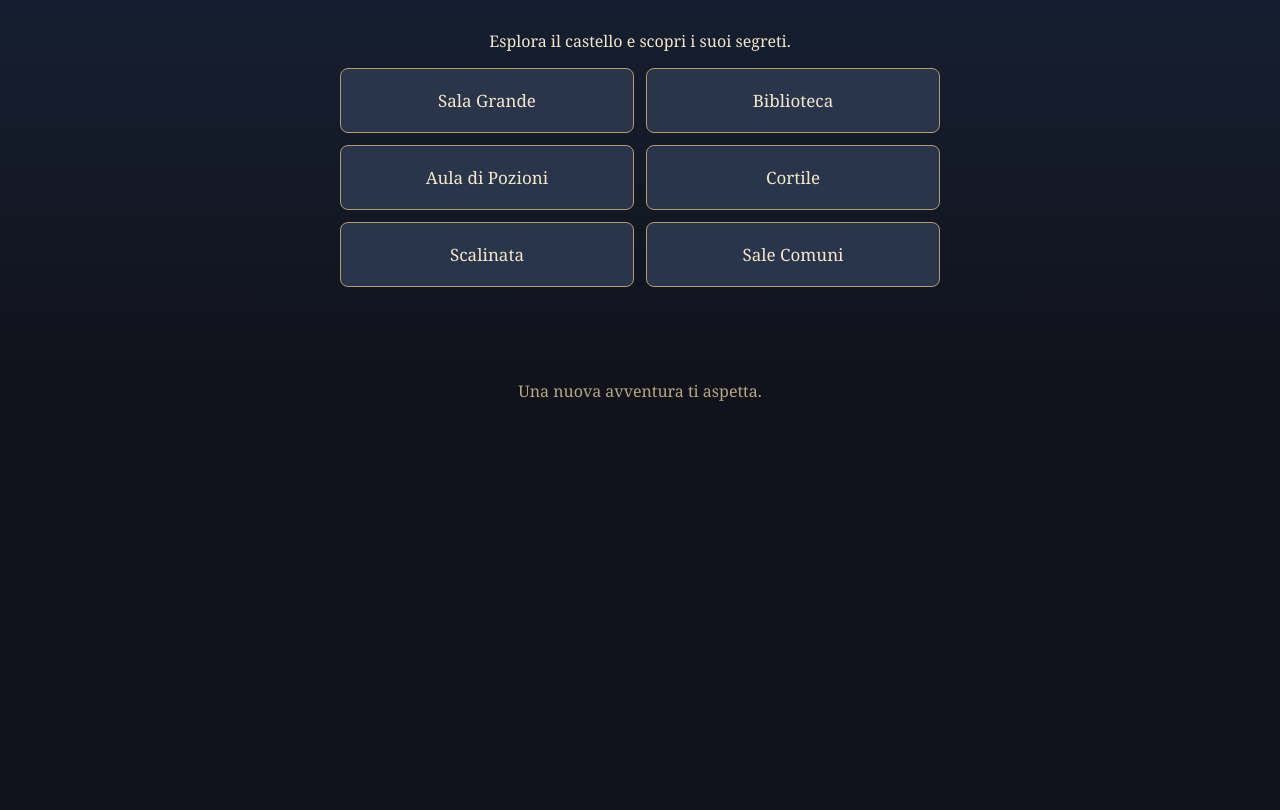
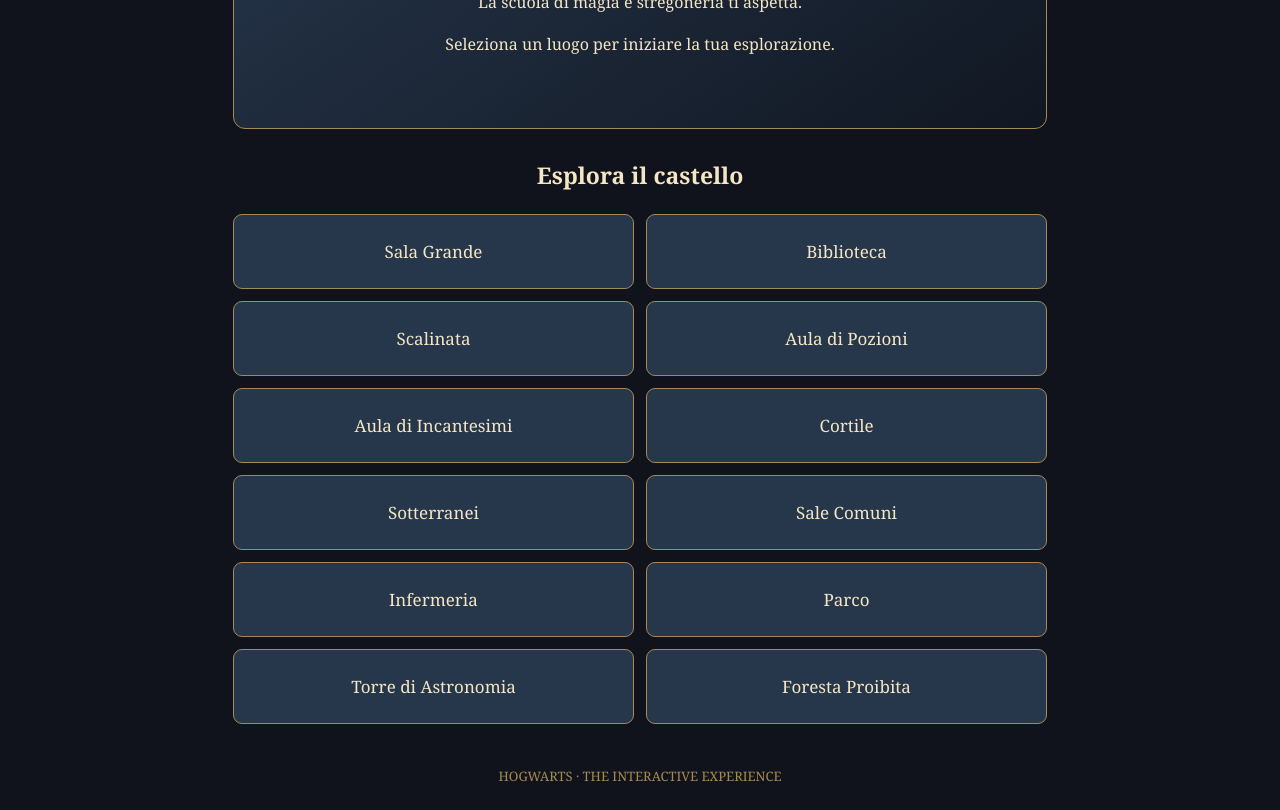
Before and after one commit to alessialombardozzi1-spec/hogwarts-interactive-experience-, a plain HTML site: page index.html in a window 1280 px wide. Shown: the part 312-1122 px from the top of the page. Before the commit the page ends 800 px from the top, so only its background shows below. Drawn offline with Linux system fonts and the light colour scheme.

Commit message:
Update index.html

```diff
--- a/index.html
+++ b/index.html
@@ -4,88 +4,233 @@
 <meta charset="UTF-8">
 <meta name="viewport" content="width=device-width, initial-scale=1">
 <title>Hogwarts | The Interactive Experience</title>
+
 <style>
-* { box-sizing: border-box; }
+* {
+  box-sizing: border-box;
+}
+
 body {
   margin: 0;
-  background: #10131c;
-  color: #f5e8c8;
+  background: #10131b;
+  color: #f4e6c5;
   font-family: Georgia, serif;
+}
+
+header {
   text-align: center;
+  padding: 25px 10px;
+  background: #111a29;
+  border-bottom: 1px solid #a58a54;
 }
-header { padding: 35px 12px 20px; }
-h1 { font-size: 38px; letter-spacing: 5px; margin: 0; }
-h2 { font-size: 15px; letter-spacing: 3px; font-weight: normal; }
-#scene {
-  min-height: 65vh;
-  padding: 35px 15px;
-  background: linear-gradient(#17243a,#11131c);
-  display: flex;
-  flex-direction: column;
-  justify-content: center;
-  align-items: center;
+
+h1 {
+  font-size: 36px;
+  letter-spacing: 6px;
+  margin: 0;
 }
-#scene h3 { font-size: 30px; }
-#places {
+
+header p {
+  letter-spacing: 3px;
+  font-size: 12px;
+}
+
+main {
+  padding: 18px;
+  max-width: 850px;
+  margin: auto;
+}
+
+.welcome {
+  text-align: center;
+  padding: 55px 15px;
+  background: linear-gradient(145deg,#26364b,#111722);
+  border: 1px solid #a58a54;
+  border-radius: 12px;
+  margin-bottom: 25px;
+}
+
+.welcome h2 {
+  font-size: 29px;
+}
+
+.welcome p {
+  line-height: 1.6;
+}
+
+h3 {
+  text-align: center;
+  font-size: 23px;
+  margin-top: 30px;
+}
+
+.places {
   display: grid;
   grid-template-columns: repeat(2,1fr);
   gap: 12px;
-  width: 100%;
-  max-width: 600px;
 }
+
 button {
-  background: #29354b;
-  color: #f5e8c8;
-  border: 1px solid #b69b65;
-  border-radius: 8px;
-  padding: 20px 8px;
-  font: 17px Georgia,serif;
+  min-height: 75px;
+  padding: 15px 8px;
+  background: #26364b;
+  color: #f4e6c5;
+  border: 1px solid #a58a54;
+  border-radius: 9px;
+  font-family: Georgia,serif;
+  font-size: 17px;
   cursor: pointer;
 }
-button:active { background: #665331; }
-#back { margin: 20px; display: none; }
-footer { padding: 20px; color: #b9a77e; }
+
+button:active {
+  background: #705b35;
+}
+
+.room {
+  display: none;
+  text-align: center;
+  padding: 30px 12px;
+  min-height: 65vh;
+}
+
+.room h2 {
+  font-size: 30px;
+}
+
+.room p {
+  line-height: 1.7;
+}
+
+.room-content {
+  padding: 35px 15px;
+  margin: 25px 0;
+  background: linear-gradient(145deg,#29384c,#171d29);
+  border: 1px solid #a58a54;
+  border-radius: 12px;
+}
+
+.back {
+  margin-top: 20px;
+  width: 100%;
+}
+
+footer {
+  text-align: center;
+  padding: 25px;
+  color: #a58a54;
+  font-size: 13px;
+}
 </style>
 </head>
+
 <body>
 
 <header>
-<h1>HOGWARTS</h1>
-<h2>THE INTERACTIVE EXPERIENCE</h2>
+  <h1>HOGWARTS</h1>
+  <p>THE INTERACTIVE EXPERIENCE</p>
 </header>
 
-<main id="scene">
-<h3>Benvenuta a Hogwarts</h3>
-<p>Esplora il castello e scopri i suoi segreti.</p>
-<div id="places">
-<button onclick="enter('Sala Grande')">Sala Grande</button>
-<button onclick="enter('Biblioteca')">Biblioteca</button>
-<button onclick="enter('Aula di Pozioni')">Aula di Pozioni</button>
-<button onclick="enter('Cortile')">Cortile</button>
-<button onclick="enter('Scalinata')">Scalinata</button>
-<button onclick="enter('Sala Comune')">Sale Comuni</button>
-</div>
+<main>
+
+<section id="home">
+  <div class="welcome">
+    <h2>Benvenuta a Hogwarts</h2>
+    <p>La scuola di magia e stregoneria ti aspetta.</p>
+    <p>Seleziona un luogo per iniziare la tua esplorazione.</p>
+  </div>
+
+  <h3>Esplora il castello</h3>
+
+  <div class="places">
+    <button onclick="openRoom('Sala Grande')">Sala Grande</button>
+    <button onclick="openRoom('Biblioteca')">Biblioteca</button>
+    <button onclick="openRoom('Scalinata')">Scalinata</button>
+    <button onclick="openRoom('Aula di Pozioni')">Aula di Pozioni</button>
+    <button onclick="openRoom('Aula di Incantesimi')">Aula di Incantesimi</button>
+    <button onclick="openRoom('Cortile')">Cortile</button>
+    <button onclick="openRoom('Sotterranei')">Sotterranei</button>
+    <button onclick="openRoom('Sala Comune')">Sale Comuni</button>
+    <button onclick="openRoom('Infermeria')">Infermeria</button>
+    <button onclick="openRoom('Parco')">Parco</button>
+    <button onclick="openRoom('Torre di Astronomia')">Torre di Astronomia</button>
+    <button onclick="openRoom('Foresta Proibita')">Foresta Proibita</button>
+  </div>
+</section>
+
+<section id="room" class="room">
+  <h2 id="roomTitle"></h2>
+
+  <div class="room-content">
+    <p id="roomDescription"></p>
+    <h3>Esplora questo ambiente</h3>
+    <div id="roomLinks" class="places"></div>
+  </div>
+
+  <button class="back" onclick="goHome()">← Torna alla mappa di Hogwarts</button>
+</section>
+
 </main>
 
-<button id="back" onclick="home()">← Torna a Hogwarts</button>
-
-<footer>Una nuova avventura ti aspetta.</footer>
+<footer>
+  HOGWARTS · THE INTERACTIVE EXPERIENCE
+</footer>
 
 <script>
-const scene = document.getElementById('scene');
-const back = document.getElementById('back');
+const descriptions = {
+  "Sala Grande": "La grande sala dove gli studenti mangiano e si riuniscono.",
+  "Biblioteca": "Un luogo silenzioso pieno di libri e antichi volumi.",
+  "Scalinata": "Le scale monumentali che collegano i piani del castello.",
+  "Aula di Pozioni": "L'aula sotterranea dedicata alla preparazione delle pozioni.",
+  "Aula di Incantesimi": "Qui gli studenti imparano gli incantesimi.",
+  "Cortile": "Un cortile in pietra nel cuore del castello.",
+  "Sotterranei": "I corridoi e le stanze sotto il castello.",
+  "Sala Comune": "Gli spazi riservati agli studenti delle Case.",
+  "Infermeria": "Il luogo dove vengono curati gli studenti.",
+  "Parco": "I grandi prati che circondano Hogwarts.",
+  "Torre di Astronomia": "La torre più alta del castello, dedicata all'osservazione del cielo.",
+  "Foresta Proibita": "Una foresta misteriosa ai confini della scuola."
+};
 
-function enter(place) {
-  scene.innerHTML = `
-    <h3>${place}</h3>
-    <p>Sei entrata in ${place}.</p>
-    <p>Esplora questo luogo di Hogwarts.</p>
-  `;
-  back.style.display = 'inline-block';
+function openRoom(name) {
+  document.getElementById("home").style.display = "none";
+  document.getElementById("room").style.display = "block";
+
+  document.getElementById("roomTitle").textContent = name;
+  document.getElementById("roomDescription").textContent =
+    descriptions[name] || "Esplora questo luogo di Hogwarts.";
+
+  const links = document.getElementById("roomLinks");
+  links.innerHTML = "";
+
+  const destinations = {
+    "Sala Grande": ["Scalinata","Cortile","Biblioteca"],
+    "Biblioteca": ["Sala Grande","Scalinata"],
+    "Scalinata": ["Sala Grande","Biblioteca","Aula di Incantesimi","Torre di Astronomia"],
+    "Aula di Pozioni": ["Sotterranei","Sala Grande"],
+    "Aula di Incantesimi": ["Scalinata","Sala Grande"],
+    "Cortile": ["Sala Grande","Parco"],
+    "Sotterranei": ["Aula di Pozioni","Sala Comune"],
+    "Sala Comune": ["Sala Grande","Sotterranei"],
+    "Infermeria": ["Scalinata","Sala Grande"],
+    "Parco": ["Cortile","Foresta Proibita"],
+    "Torre di Astronomia": ["Scalinata","Parco"],
+    "Foresta Proibita": ["Parco"]
+  };
+
+  (destinations[name] || ["Sala Grande"]).forEach(place => {
+    const button = document.createElement("button");
+    button.textContent = place;
+    button.onclick = () => openRoom(place);
+    links.appendChild(button);
+  });
+
+  window.scrollTo(0,0);
 }
 
-function home() {
-  location.reload();
+function goHome() {
+  document.getElementById("room").style.display = "none";
+  document.getElementById("home").style.display = "block";
+  window.scrollTo(0,0);
 }
 </script>
 
```
